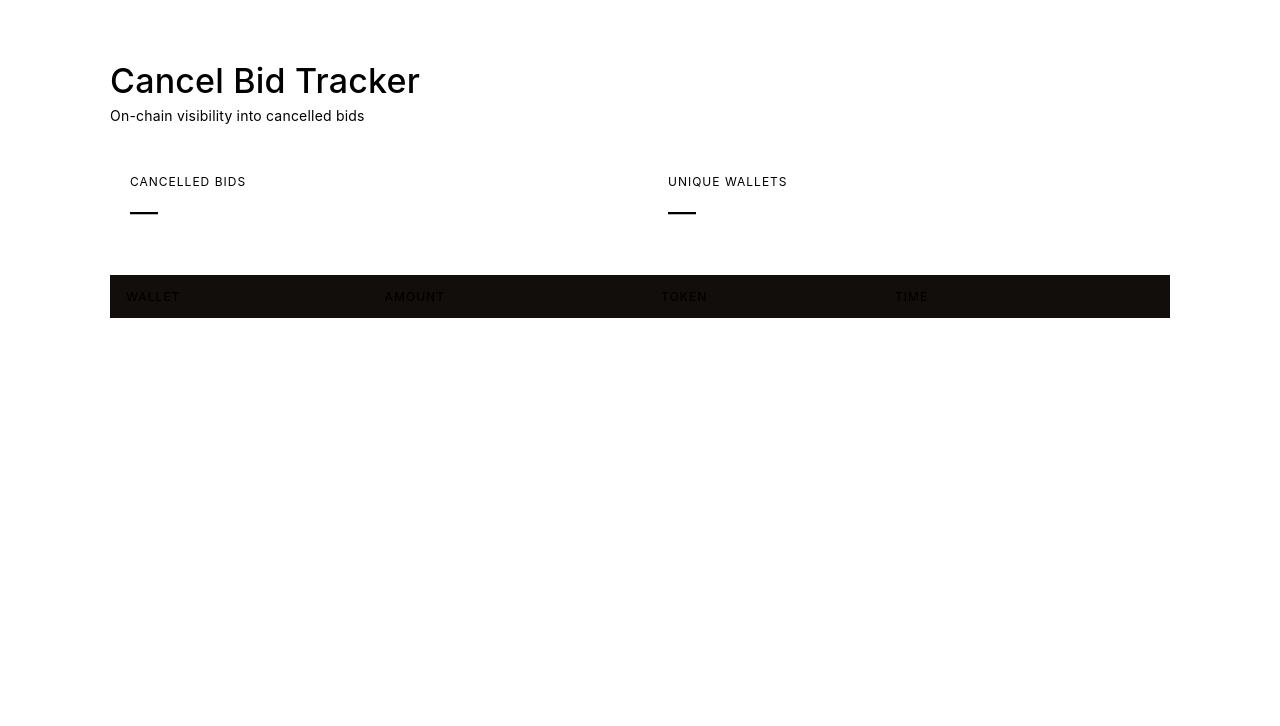
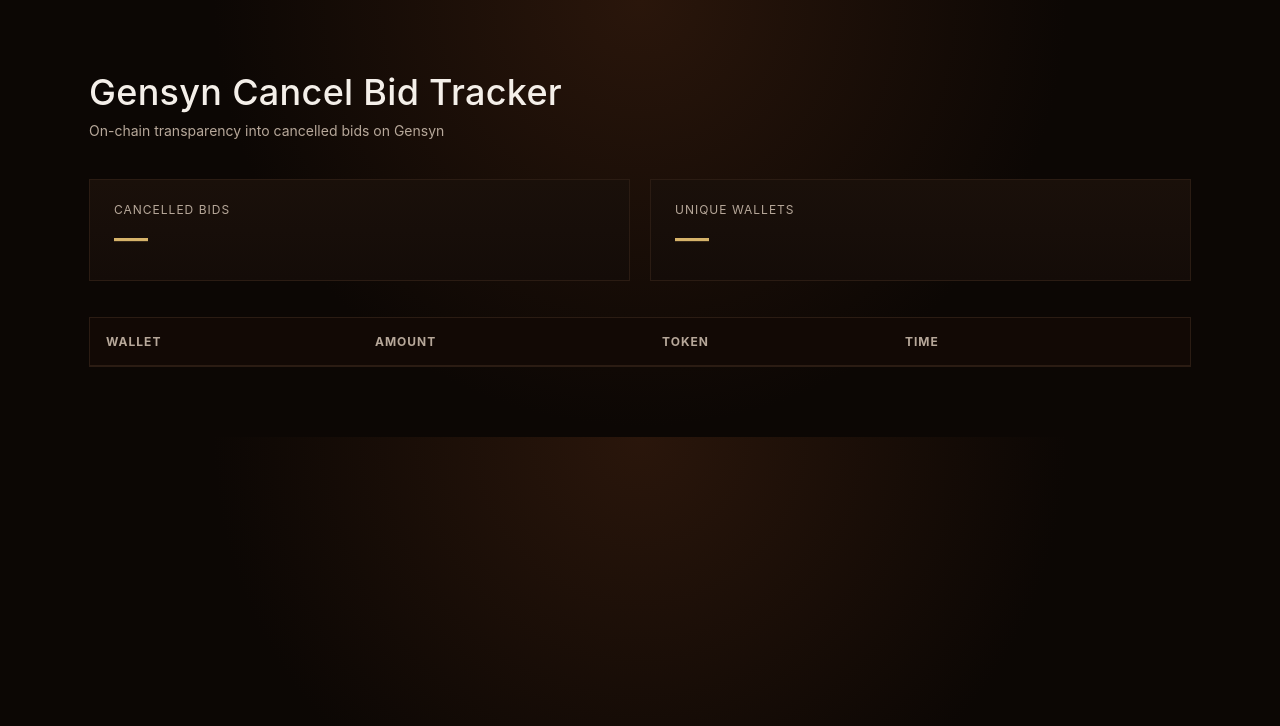
Before and after one commit to Seuncoded/gensyn-bid-tracker, a website: page index.html in a window 1280 px wide. Drawn offline with Linux system fonts and the light colour scheme; no server answers.

```diff
--- a/index.html
+++ b/index.html
@@ -1,86 +1,97 @@
 <!DOCTYPE html>
-<html>
+<html lang="en">
 <head>
-  <title>Cancel Bid Tracker</title>
   <meta charset="UTF-8" />
+  <title>Gensyn Cancel Bid Tracker</title>
+  <meta name="viewport" content="width=device-width, initial-scale=1.0" />
+
   <style>
+    :root {
+      --bg-main: #0c0704;
+      --bg-surface: #140c08;
+      --bg-panel: #1a100a;
+      --bg-hover: #22150e;
+
+      --border: #2b1c13;
+
+      --text-main: #f4efe9;
+      --text-muted: #b7a89a;
+
+      --gold: #d6b36a;
+      --gold-soft: rgba(214, 179, 106, 0.15);
+      --link: #e2c98c;
+    }
+
     * {
       box-sizing: border-box;
     }
 
     body {
       margin: 0;
-  background: radial-gradient(
-    circle at top,
-    #1a130d 0%,
-    var(--bg-main) 60%
-  );
-  color: var(--text-primary);
       font-family: Inter, system-ui, -apple-system, sans-serif;
-  letter-spacing: 0.2px;
+      background:
+        radial-gradient(circle at top, #2a160b 0%, var(--bg-main) 55%);
+      color: var(--text-main);
     }
 
     .container {
-  max-width: 1100px;
-  margin: 60px auto;
-  padding: 0 20px;
+      max-width: 1150px;
+      margin: 70px auto;
+      padding: 0 24px;
     }
 
-/* Header */
+    /* ===== Header ===== */
     .header {
-  margin-bottom: 32px;
+      margin-bottom: 40px;
     }
 
     .header h1 {
-  font-size: 34px;
+      font-size: 36px;
       font-weight: 500;
       margin: 0;
-  color: var(--text-primary);
+      letter-spacing: 0.3px;
     }
 
     .subtitle {
-  margin-top: 6px;
+      margin-top: 8px;
+      color: var(--text-muted);
       font-size: 14px;
-  color: var(--text-secondary);
     }
 
-/* Stats */
+    /* ===== Stats ===== */
     .stats {
-  display: flex;
-  gap: 16px;
-  margin-bottom: 28px;
+      display: grid;
+      grid-template-columns: repeat(2, 1fr);
+      gap: 20px;
+      margin-bottom: 36px;
     }
 
     .stat-card {
-  flex: 1;
-  background: linear-gradient(
-    180deg,
-    var(--bg-surface),
-    #120e0b
-  );
-  border: 1px solid var(--border-subtle);
-  padding: 18px 20px;
+      background: linear-gradient(180deg, var(--bg-panel), var(--bg-surface));
+      border: 1px solid var(--border);
+      padding: 22px 24px;
     }
 
     .stat-label {
       display: block;
       font-size: 12px;
-  color: var(--text-secondary);
       text-transform: uppercase;
       letter-spacing: 1px;
+      color: var(--text-muted);
     }
 
     .stat-value {
-  margin-top: 6px;
-  display: block;
-  font-size: 28px;
-  color: var(--accent-gold);
+      margin-top: 10px;
+      font-size: 34px;
+      font-weight: 500;
+      color: var(--gold);
     }
 
-/* Table */
-.table-wrap {
-  background: var(--bg-surface);
-  border: 1px solid var(--border-subtle);
+    /* ===== Table Panel ===== */
+    .table-panel {
+      background: var(--bg-panel);
+      border: 1px solid var(--border);
+      overflow: hidden;
     }
 
     table {
@@ -89,37 +100,40 @@
     }
 
     thead {
-  background: #120e0b;
+      background: #120905;
     }
 
     th {
+      padding: 16px;
       text-align: left;
-  padding: 14px 16px;
       font-size: 12px;
-  font-weight: 500;
       text-transform: uppercase;
       letter-spacing: 1px;
-  color: var(--text-secondary);
-  border-bottom: 1px solid var(--border-subtle);
+      color: var(--text-muted);
+      border-bottom: 1px solid var(--border);
     }
 
     td {
-  padding: 14px 16px;
+      padding: 15px 16px;
       font-size: 14px;
-  border-bottom: 1px solid var(--border-subtle);
+      border-bottom: 1px solid var(--border);
     }
 
-tr:hover {
+    tbody tr:hover {
       background: var(--bg-hover);
     }
 
-/* Wallet monospace */
-td:first-child {
+    td.wallet {
       font-family: ui-monospace, SFMono-Regular, Menlo, monospace;
       font-size: 13px;
+      color: #e8e1d8;
     }
 
-/* Links */
+    td.amount {
+      color: var(--gold);
+      font-weight: 500;
+    }
+
     a {
       color: var(--link);
       text-decoration: none;
@@ -129,31 +143,43 @@
       text-decoration: underline;
     }
 
+    /* ===== Responsive ===== */
+    @media (max-width: 700px) {
+      .stats {
+        grid-template-columns: 1fr;
+      }
+
+      th:nth-child(4),
+      td:nth-child(4) {
+        display: none;
+      }
+    }
   </style>
 </head>
+
 <body>
-
   <div class="container">
 
     <header class="header">
-    <h1>Cancel Bid Tracker</h1>
+      <h1>Gensyn Cancel Bid Tracker</h1>
       <p class="subtitle">
-      On-chain visibility into cancelled bids
+        On-chain transparency into cancelled bids on Gensyn
       </p>
     </header>
 
     <section class="stats">
       <div class="stat-card">
-      <span class="stat-label">Cancelled bids</span>
+        <span class="stat-label">Cancelled Bids</span>
         <span class="stat-value" id="totalBids">—</span>
       </div>
+
       <div class="stat-card">
-      <span class="stat-label">Unique wallets</span>
+        <span class="stat-label">Unique Wallets</span>
         <span class="stat-value" id="uniqueWallets">—</span>
       </div>
     </section>
 
-  <section class="table-wrap">
+    <section class="table-panel">
       <table>
         <thead>
           <tr>
@@ -170,8 +196,6 @@
 
   </div>
 
-
-
   <script src="script.js"></script>
 </body>
 </html>
```
Lines whose indentation alone changed are shown as unchanged.
